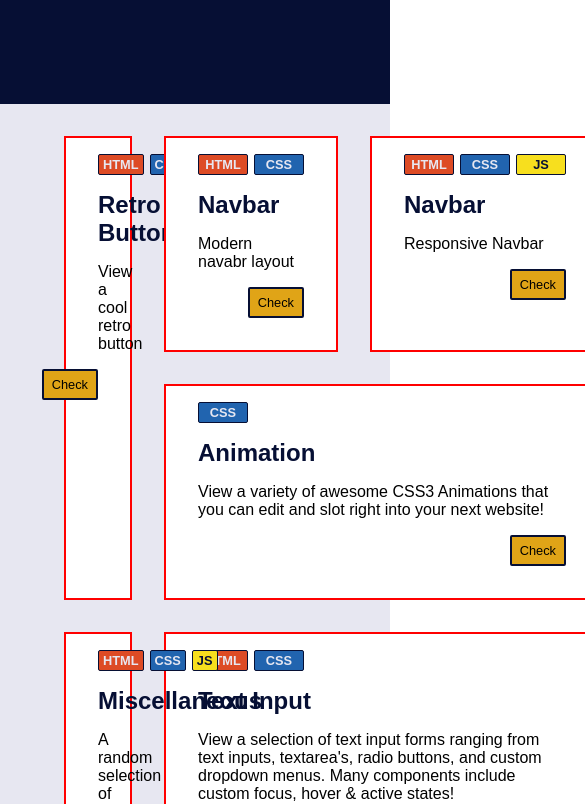
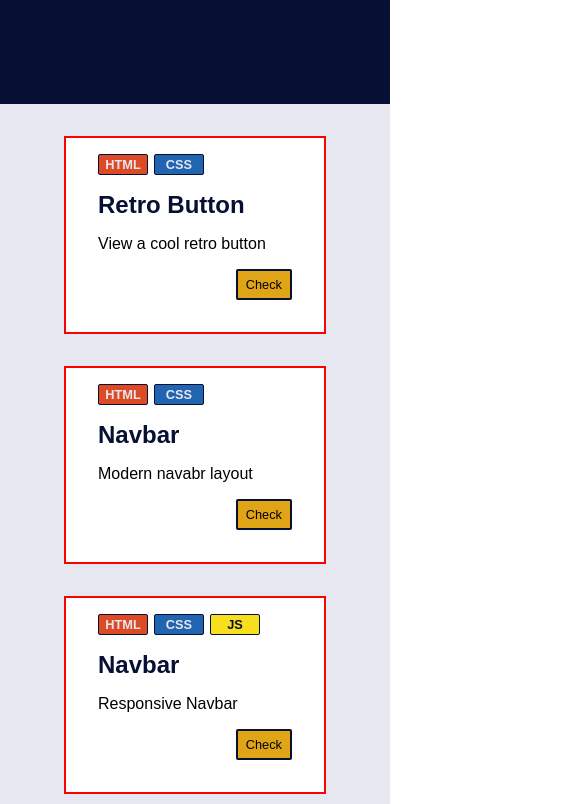
Before and after one commit to yusef-codes10/css-lab-vue, a Vue app: page / in a window 390 px wide. Shown: the part 740-1544 px from the top of the page, 585 px wide, since content can reach past the window. Built offline with nearby package versions, Linux system fonts and the light colour scheme.

Commit message:
responsive grid layout has been done

```diff
--- a/src/components/CardsContainer.vue
+++ b/src/components/CardsContainer.vue
@@ -30,4 +30,17 @@ console.log(data)
   margin: 0 2rem;
   background-color: var(--text-color);
 }
+
+@media (max-width: 786px) {
+  .components-container {
+    grid-template-columns: 1fr;
+    grid-template-areas:
+      'button'
+      'animation'
+      'icon'
+      'textinput'
+      'miscellaneous'
+      'modal';
+  }
+}
 </style>
```
